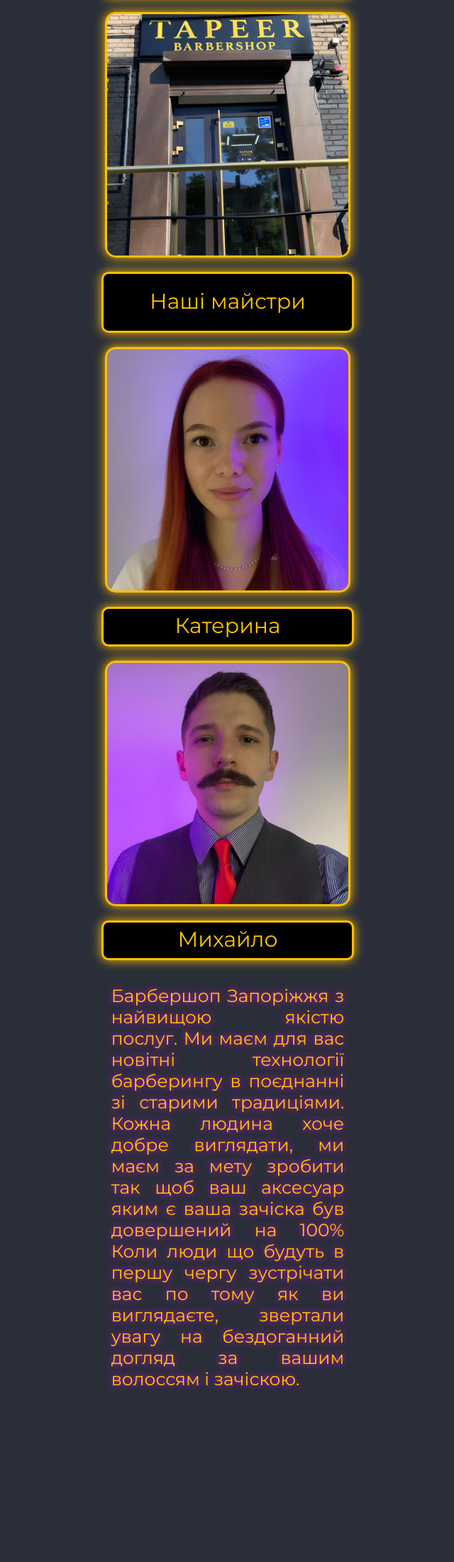
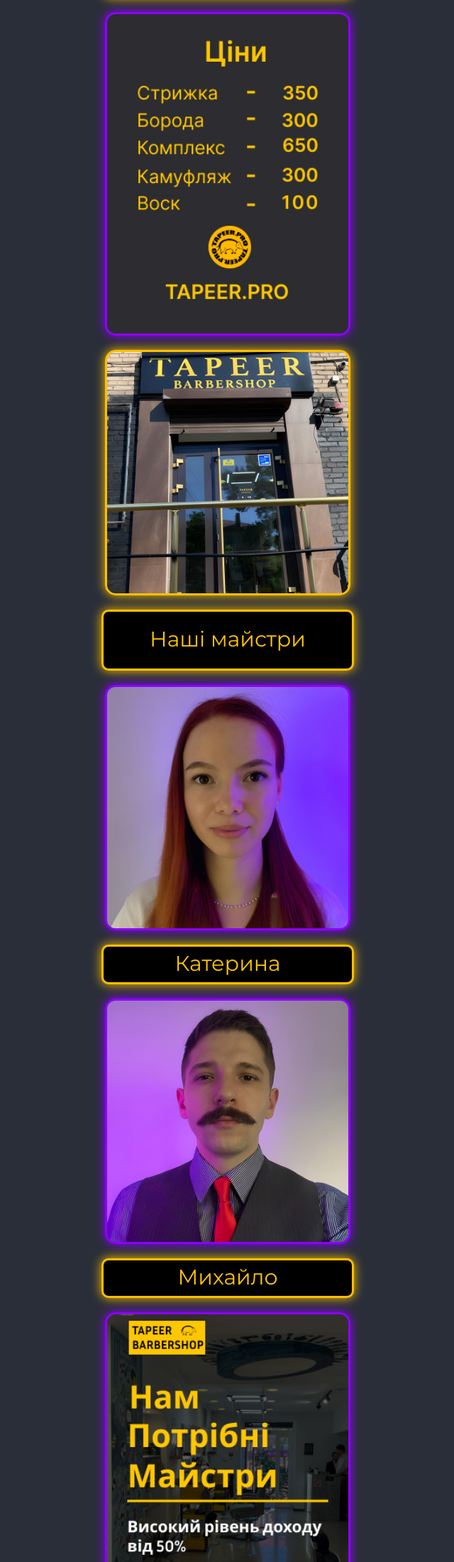
Before and after one commit to MichaelZhuk/TAPEER.PRO, a plain HTML site: page index.html in a window 1280 px wide. Shown: the part 599-2800 px from the top of the page at 71% size, without its empty margins (319-959 px from the left). Drawn offline with Linux system fonts and the light colour scheme.

Commit message:
Version 2

```diff
--- a/index.html
+++ b/index.html
@@ -83,6 +83,14 @@ height="0" width="0" style="display:none;visibility:hidden"></iframe></noscript>
       </p>
     </div>
 
+    <div class="Frame_wit_price"></div>
+
+
+
+
+
+
+
     <div class="fifth_frame"></div>
 
     <div class="Nahi_mastera">
@@ -106,6 +114,13 @@ height="0" width="0" style="display:none;visibility:hidden"></iframe></noscript>
       <p class="name_under_Mic">Михайло</p>
     </div>
 
+    <div class="We_need_masters"></div>
+
+    <div class="We_need_juniors"></div>
+
+
+
+
     <p class="Text_down"> Барбершоп Запоріжжя з найвищою якістю послуг. Ми маєм для вас новітні технології барберингу
       в поєднанні зі старими традиціями. Кожна людина хоче добре виглядати, ми маєм за мету зробити так
       щоб ваш аксесуар яким є ваша зачіска був довершений на 100%  Коли люди що будуть в першу чергу
--- a/style.css
+++ b/style.css
@@ -16,12 +16,12 @@ body {
   margin: auto;
   border-radius: 10px;
   position: center;
-  border: 3px solid #ffbf00;
+  border: 3px solid #8c00ff;
   margin-bottom: 50px;
   display: flex;
     align-items: center;
     justify-content: center;
-    box-shadow: 0 0px 15px #ffbf00;
+    box-shadow: 0 0px 15px #8c00ff;
 
 }
 
@@ -91,7 +91,7 @@ body {
   border-radius: 10px;
   margin-top: 20px;
   position: center;
-  box-shadow: 0 0px 15px #ffbf00;
+  box-shadow: 0 0px 15px #8c00ff;
 }
 
 @media screen and (min-width: 700px) {
@@ -106,7 +106,7 @@ body {
   font-size: 30px;
   text-align: center;
   padding: 5px;
-  color:#ffffff;
+  color:#ffbf00;
 }
 
 @media screen and (min-width: 700px) {
@@ -210,9 +210,9 @@ body {
   border-radius: 15px;
   margin-top: 20px;
   position: center;
-  border: 3px solid #ffbf00;
+  border: 3px solid #8c00ff;
   background-size: cover;
-  box-shadow: 0 0px 15px #ffbf00;
+  box-shadow: 0 0px 15px #8c00ff;
 }
 
 @media screen and (min-width: 700px) {
@@ -258,9 +258,9 @@ body {
   border-radius: 15px;
   margin-top: 20px;
   position: center;
-  border: 3px solid #ffbf00;
+  border: 3px solid #8c00ff;
   background-size: cover;
-  box-shadow: 0 0px 15px #ffbf00;
+  box-shadow: 0 0px 15px #8c00ff;
 }
 
 @media screen and (min-width: 700px) {
@@ -302,7 +302,7 @@ body {
 
 
 
-/* */
+/* BOtton */
 
 .glow-on-hover {
   width: 100%;
@@ -410,5 +410,68 @@ body {
   }
 }
 
+/* Botton */
 
-/* */
+.Frame_wit_price{
+  width: 80%;
+  height: 390px;
+  background-image: url(TAPEER/Images/Prices_for_site.jpg);
+  margin: auto;
+  border-radius: 15px;
+  margin-top: 20px;
+  position: center;
+  border: 3px solid #8c00ff;
+  background-size: cover;
+  box-shadow: 0 0px 15px #8c00ff;
+}
+
+.We_need_masters{
+  width: 80%;
+  height: 390px;
+  background-image: url(TAPEER/Images/Instagram\ post\ -\ 2.jpg);
+
+  margin: auto;
+  border-radius: 15px;
+  margin-top: 20px;
+  position: center;
+  border: 3px solid #8c00ff;
+  background-size: cover;
+  box-shadow: 0 0px 15px #8c00ff;
+}
+
+.We_need_juniors{
+  width: 80%;
+  height: 390px;
+  background-image: url(TAPEER/Images/Instagram\ post\ -\ 1.jpg);
+  margin: auto;
+  border-radius: 15px;
+  margin-top: 20px;
+  position: center;
+  border: 3px solid #8c00ff;
+  background-size: cover;
+  box-shadow: 0 0px 15px #8c00ff;
+}
+
+@media screen and (min-width: 700px) {
+  .We_need_juniors {
+    width: 340px;
+    height: 450px;
+    background-size: center;
+  }
+}
+
+@media screen and (min-width: 700px) {
+  .We_need_masters {
+    width: 340px;
+    height: 450px;
+    background-size: center;
+  }
+}
+
+@media screen and (min-width: 700px) {
+  .Frame_wit_price {
+    width: 340px;
+    height: 450px;
+    background-size: cover;
+  }
+}
```
Also changed, not shown: TAPEER/Images/Instagram post - 1.jpg (added), TAPEER/Images/Instagram post - 2.jpg (added), TAPEER/Images/Prices_for_site.jpg (added).
